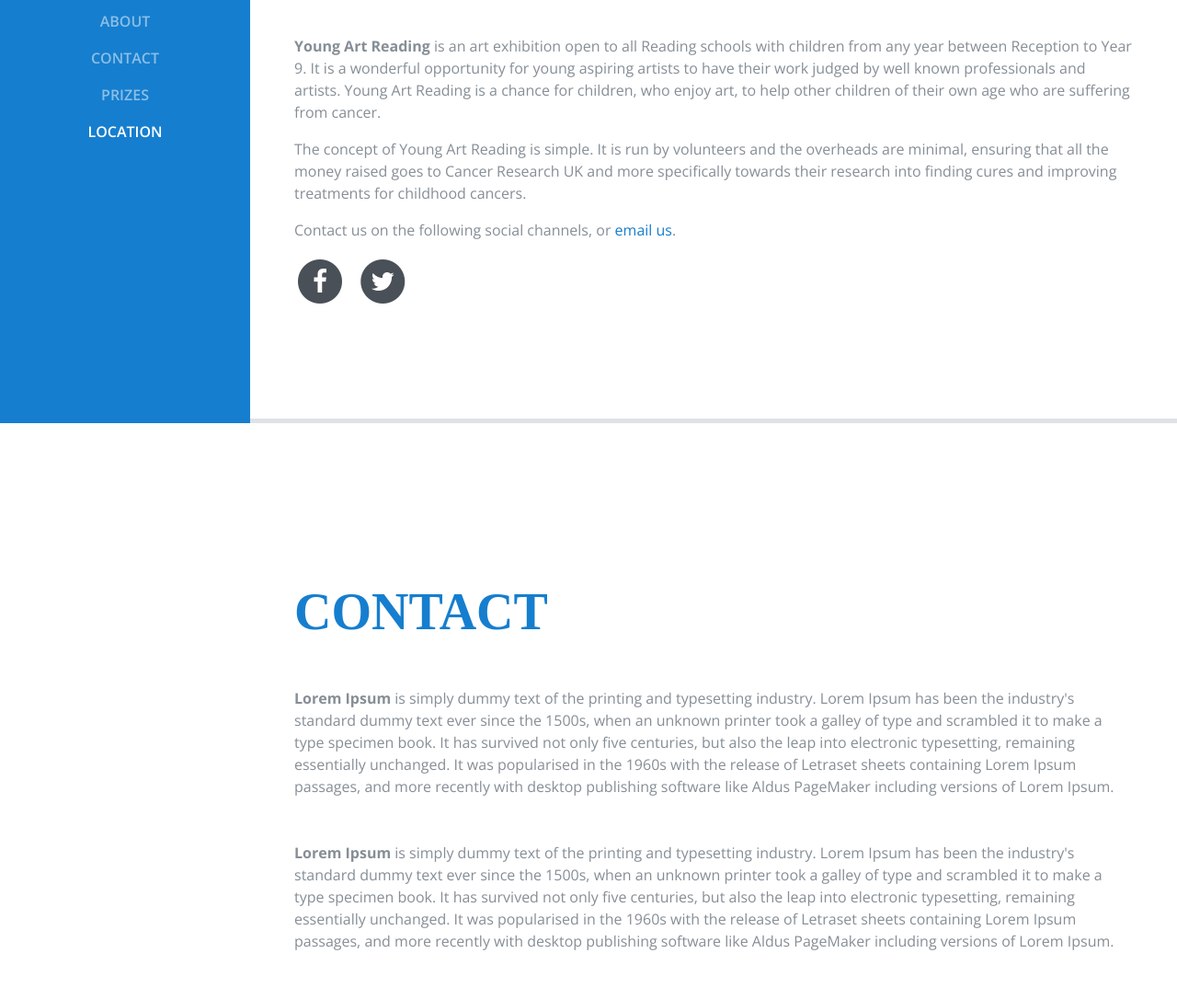
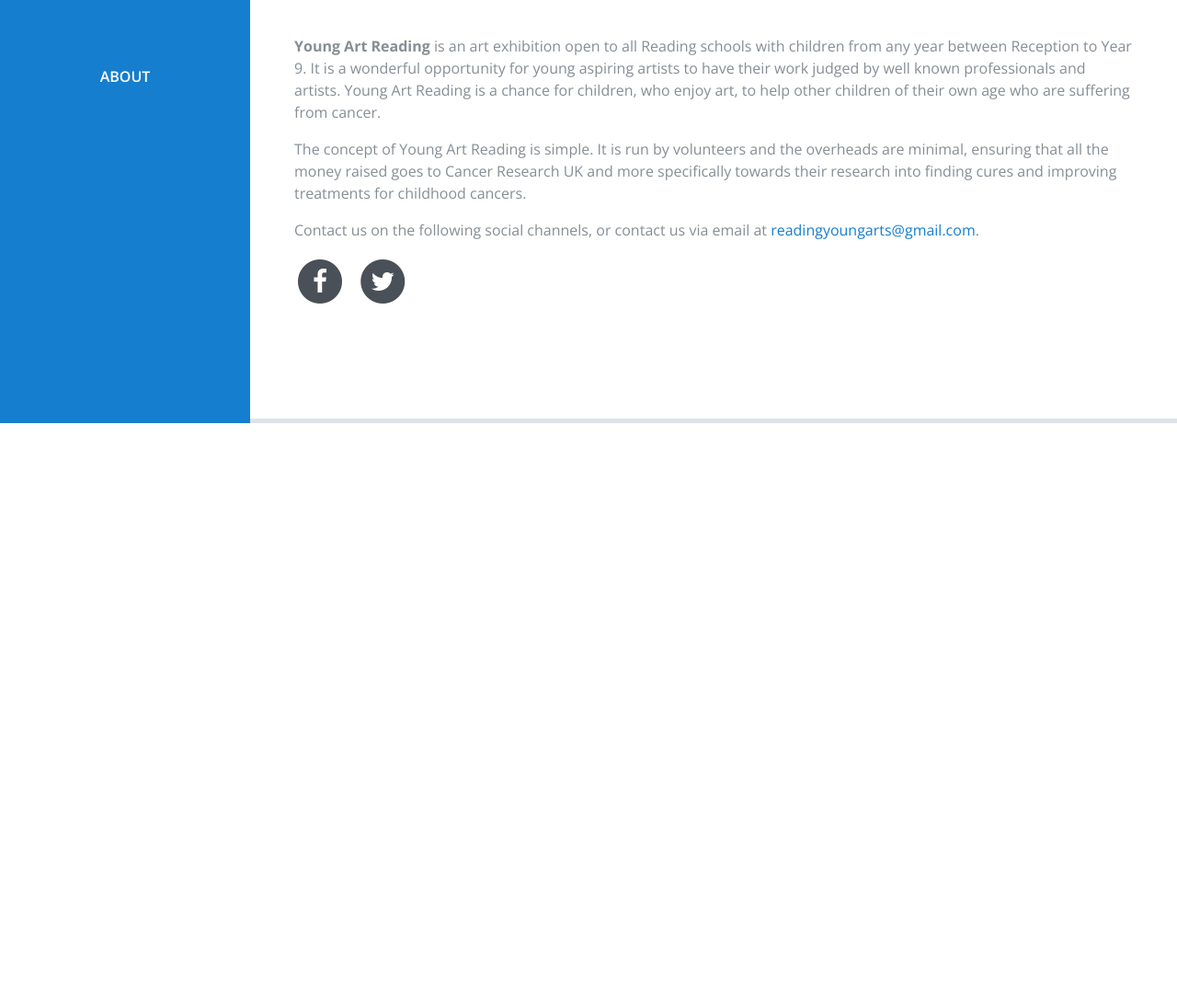
Before and after one commit to CPKING/reading-arts, a plain HTML site: page index.html in a window 1280 px wide. Shown: the part 340-1426 px from the top of the page at 92% size. After the commit the page ends 800 px from the top, so only its background shows below. Drawn offline with nearby package versions, Linux system fonts and the light colour scheme; a web font is replaced by a local one.

Commit message:
Add files via upload

```diff
--- a/index.html
+++ b/index.html
@@ -42,21 +42,21 @@
           <li class="nav-item">
             <a class="nav-link js-scroll-trigger" href="#about">About</a>
           </li>
-          <li class="nav-item">
+          <!--<li class="nav-item">
             <a class="nav-link js-scroll-trigger" href="#contact">Contact</a>
-          </li>
-          <li class="nav-item">
+          </li>-->
+          <!--<li class="nav-item">
             <a class="nav-link js-scroll-trigger" href="#prizes">Prizes</a>
-          </li>
+          </li>-->
           <!--<li class="nav-item">
             <a class="nav-link js-scroll-trigger" href="#education">Education</a>
           </li>-->
           <!--<li class="nav-item">
             <a class="nav-link js-scroll-trigger" href="#skills">Skills</a>
           </li>-->
-          <li class="nav-item">
+          <!--<li class="nav-item">
             <a class="nav-link js-scroll-trigger" href="#location">Location</a>
-          </li>
+          </li>-->
           <!--<li class="nav-item">
             <a class="nav-link js-scroll-trigger" href="#awards">Awards</a>
           </li>-->
@@ -74,7 +74,7 @@
           <div class="subheading mb-5">In Support of Cancer Research UK.</div>
           <p class="mb-5"><p><b>Young Art Reading</b> is an art exhibition open to all Reading schools with children from any year between Reception to Year 9. It is a wonderful opportunity for young aspiring artists to have their work judged by well known professionals and artists.  Young Art Reading is a chance for children, who enjoy art, to help other children of their own age who are suffering from cancer.</p>
           <p>The concept of Young Art Reading is simple. It is run by volunteers and the overheads are minimal, ensuring that  all the money raised goes to Cancer Research UK and more specifically towards their research into finding cures and improving treatments for childhood cancers.</p>
-          <p>Contact us on the following social channels, or <a href="mailto:readingyoungarts@gmail.com">email us</a>.</p>
+          <p>Contact us on the following social channels, or contact us via email at <a href="mailto:readingyoungarts@gmail.com">readingyoungarts@gmail.com</a>.</p>
 
           <ul class="list-inline list-social-icons mb-0">
             <li class="list-inline-item">
@@ -117,20 +117,20 @@
 
       <!--Colins edits here-->
 
-      <section class="resume-section p-3 p-lg-5 d-flex d-column" id="contact">
+      <!--<section class="resume-section p-3 p-lg-5 d-flex d-column" id="contact">
         <div class="my-auto">
           <h2 class="mb-5"><span class="text-primary">Contact</span></h2>
           <p class="mb-5"><b>Lorem Ipsum</b> is simply dummy text of the printing and typesetting industry. Lorem Ipsum has been the industry's standard dummy text ever since the 1500s, when an unknown printer took a galley of type and scrambled it to make a type specimen book. It has survived not only five centuries, but also the leap into electronic typesetting, remaining essentially unchanged. It was popularised in the 1960s with the release of Letraset sheets containing Lorem Ipsum passages, and more recently with desktop publishing software like Aldus PageMaker including versions of Lorem Ipsum.</p>
            <p class="mb-5"><b>Lorem Ipsum</b> is simply dummy text of the printing and typesetting industry. Lorem Ipsum has been the industry's standard dummy text ever since the 1500s, when an unknown printer took a galley of type and scrambled it to make a type specimen book. It has survived not only five centuries, but also the leap into electronic typesetting, remaining essentially unchanged. It was popularised in the 1960s with the release of Letraset sheets containing Lorem Ipsum passages, and more recently with desktop publishing software like Aldus PageMaker including versions of Lorem Ipsum.</p>
         </div>
-       </section>
+       </section>-->
 
-       <section class="resume-section p-3 p-lg-5 d-flex flex-column" id="prizes">
+       <!--<section class="resume-section p-3 p-lg-5 d-flex flex-column" id="prizes">
         <div class="my auto">
           <h2 class="mb-5"><span class="text-primary">Prizes</span></h2>
           <p><b>Lorem Ipsum</b> is simply dummy text of the printing and typesetting industry. Lorem Ipsum has been the industry's standard dummy text ever since the 1500s, when an unknown printer took a galley of type and scrambled it to make a type specimen book. It has survived not only five centuries, but also the leap into electronic typesetting, remaining essentially unchanged. It was popularised in the 1960s with the release of Letraset sheets containing Lorem Ipsum passages, and more recently with desktop publishing software like Aldus PageMaker including versions of Lorem Ipsum.</p></p>
          </div>
-         </section>
+         </section>-->
 
 
       <!--<section class="resume-section p-3 p-lg-5 d-flex flex-column" id="experience">
@@ -274,16 +274,16 @@
         </div>
       </section>-->
 
-      <section class="resume-section p-3 p-lg-5 d-flex flex-column" id="location">
+      <!--<section class="resume-section p-3 p-lg-5 d-flex flex-column" id="location">
         <div class="my-auto">
           <h2 class="mb-5"><span class="text-primary">Location</span></h2>
           <p><b>Lorem Ipsum</b> is simply dummy text of the printing and typesetting industry. Lorem Ipsum has been the industry's standard dummy text ever since the 1500s, when an unknown printer took a galley of type and scrambled it to make a type specimen book. It has survived not only five centuries, but also the leap into electronic typesetting, remaining essentially unchanged. It was popularised in the 1960s with the release of Letraset sheets containing Lorem Ipsum passages, and more recently with desktop publishing software like Aldus PageMaker including versions of Lorem Ipsum.</p></p>
           <br>
-          <div class="iframe-wrapper"><!--Colin new-->
+          <div class="iframe-wrapper">
           <iframe src="https://www.google.com/maps/embed?pb=!1m18!1m12!1m3!1d79563.7129614289!2d-1.066259218013437!3d51.45143573345833!2m3!1f0!2f0!3f0!3m2!1i1024!2i768!4f13.1!3m3!1m2!1s0x48742078d93d3db7%3A0x2ae19f7fcefa7994!2sReading!5e0!3m2!1sen!2suk!4v1523549896287" width="300" height="250" frameborder="0" style="border:0" align="centre" allowfullscreen></iframe>
-        </div><!--Colin new-->
         </div>
-      </section>
+        </div>
+      </section>-->
 
       <!--<section class="resume-section p-3 p-lg-5 d-flex flex-column" id="awards">
         <div class="my-auto">
```
